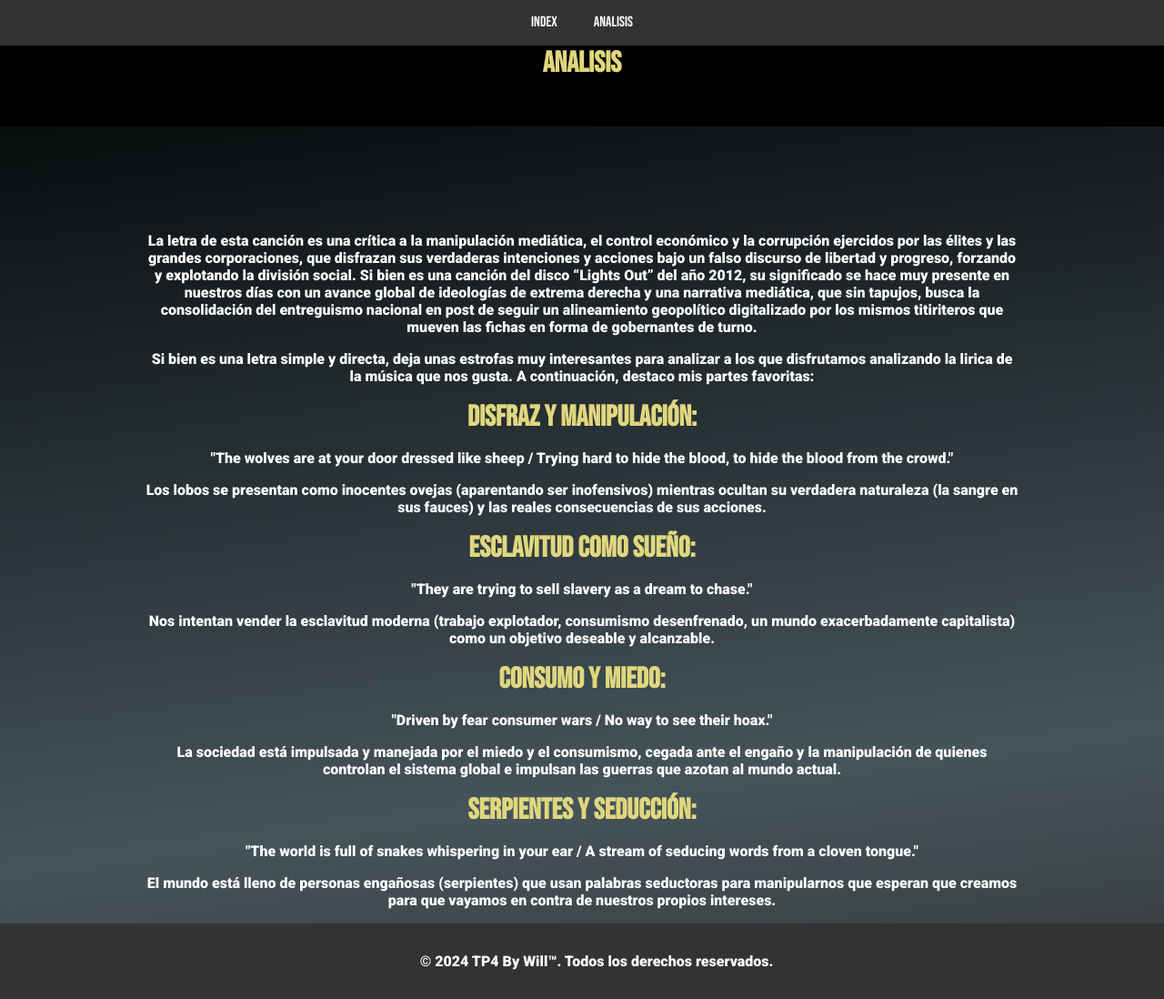
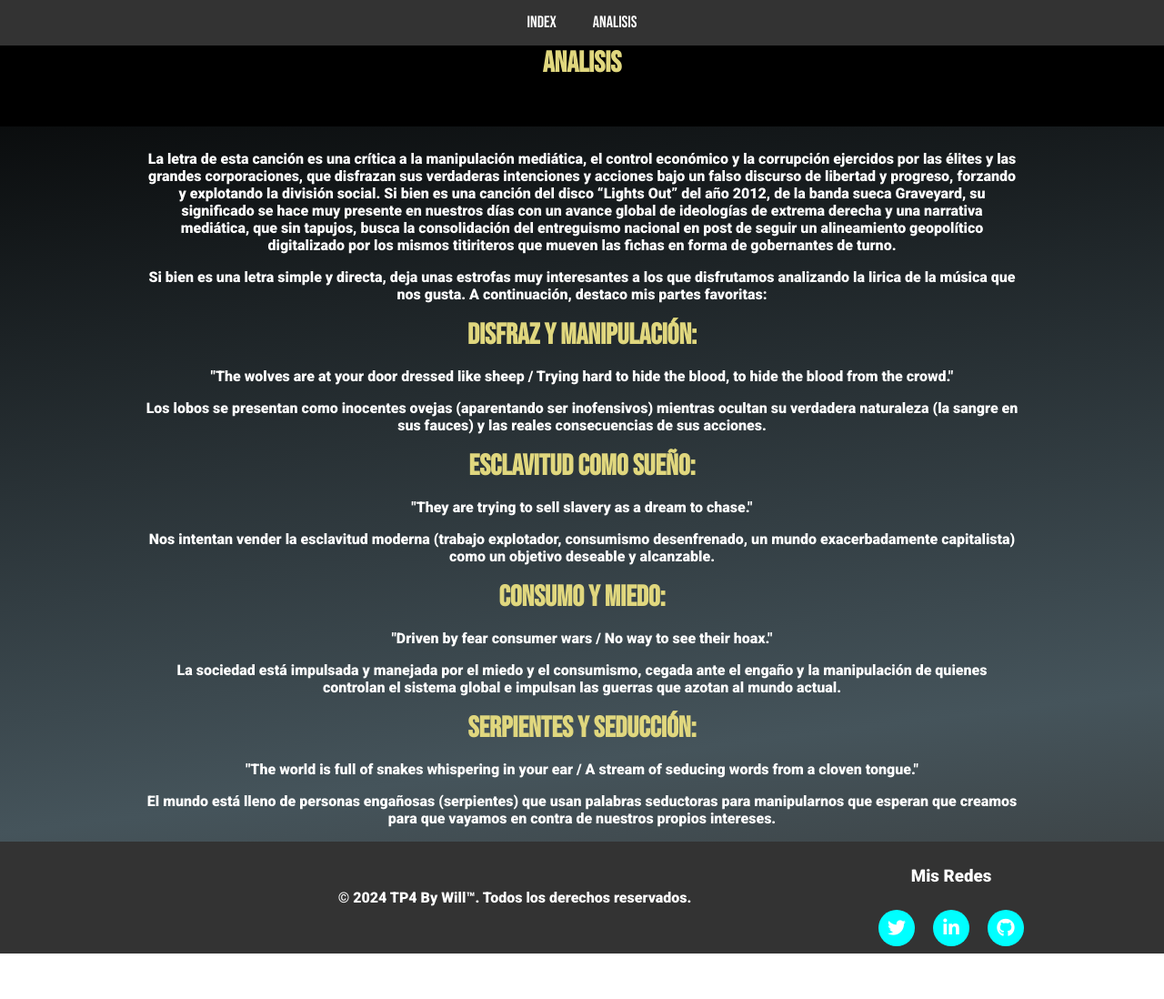
Before and after one commit to WolfWilson/ElearningUTN_HTMLCSS, a plain HTML site: page TP_Unidad4/analisis.html in a window 1280 px wide. Shown: the top 1098 px of the page at 91% size. After the commit the page ends 1048 px from the top, so only its background shows below. Drawn offline with Linux system fonts and the light colour scheme.

Commit message:
Update tp4

```diff
--- a/TP_Unidad4/analisis.html
+++ b/TP_Unidad4/analisis.html
@@ -8,6 +8,7 @@
     <link rel="preconnect" href="https://fonts.gstatic.com" crossorigin>
     <link href="https://fonts.googleapis.com/css2?family=Bebas+Neue&family=Roboto:wght@900&display=swap" rel="stylesheet">
     <link rel="stylesheet" href="style.css">
+    <link rel="stylesheet" href="https://cdnjs.cloudflare.com/ajax/libs/font-awesome/6.4.0/css/all.min.css" integrity="sha512-iecdLmaskl7CVkqkXNQ/ZH/XLlvWZOJyj7Yy7tcenmpD1ypASozpmT/E0iPtmFIB46ZmdtAc9eNBvH0H/ZpiBw==" crossorigin="anonymous" referrerpolicy="no-referrer" />
 </head>
 <body>
   <header>
@@ -23,9 +24,9 @@
   </header>
   <div class="content_analisis">
       <section class="analysis-section">
-          <p>La letra de esta canción es una crítica a la manipulación mediática, el control económico y la corrupción ejercidos por las élites y las grandes corporaciones, que disfrazan sus verdaderas intenciones y acciones bajo un falso discurso de libertad y progreso, forzando y explotando la división social. Si bien es una canción del disco “Lights Out” del año 2012, su significado se hace muy presente en nuestros días con un avance global de ideologías de extrema derecha y una narrativa mediática, que sin tapujos, busca la consolidación del entreguismo nacional en post de seguir un alineamiento geopolítico digitalizado por los mismos titiriteros que mueven las fichas en forma de gobernantes de turno.</p>
+          <p>La letra de esta canción es una crítica a la manipulación mediática, el control económico y la corrupción ejercidos por las élites y las grandes corporaciones, que disfrazan sus verdaderas intenciones y acciones bajo un falso discurso de libertad y progreso, forzando y explotando la división social. Si bien es una canción del disco “Lights Out” del año 2012, de la banda sueca <b> Graveyard</b>, su significado se hace muy presente en nuestros días con un avance global de ideologías de extrema derecha y una narrativa mediática, que sin tapujos, busca la consolidación del entreguismo nacional en post de seguir un alineamiento geopolítico digitalizado por los mismos titiriteros que mueven las fichas en forma de gobernantes de turno.</p>
 
-          <p>Si bien es una letra simple y directa, deja unas estrofas muy interesantes para analizar a los que disfrutamos analizando la lirica de la música que nos gusta. A continuación, destaco mis partes favoritas:</p>
+          <p>Si bien es una letra simple y directa, deja unas estrofas muy interesantes a los que disfrutamos analizando la lirica de la música que nos gusta. A continuación, destaco mis partes favoritas:</p>
 
           <div class="lista">
             <h4>Disfraz y Manipulación:</h4>
@@ -47,7 +48,17 @@
       </section>
   </div>
   <footer>
-      <p>&copy; 2024 TP4 By Will™. Todos los derechos reservados.</p>
-  </footer>
+    <div class="container-footer">
+        <div class="text-footer">&copy; 2024 TP4 By Will™. Todos los derechos reservados.</div>
+        <div class="link">
+            <h3>Mis Redes</h3>
+            <div class="socials">
+                <a href="https://x.com/WolfWilson86"><i class="fab fa-twitter"></i></a>
+                <a href="https://www.linkedin.com/in/wilson-wolf-330a70257/"><i class="fab fa-linkedin-in"></i></a>
+                <a href="https://github.com/WolfWilson/"><i class="fab fa-github"></i></a>
+            </div>
+        </div>
+    </div>
+</footer>
 </body>
 </html>
--- a/TP_Unidad4/style.css
+++ b/TP_Unidad4/style.css
@@ -17,7 +17,7 @@ body {
     position: fixed;
     top: 0;
     z-index: 1000;
-    height: 50px; /* Ajustar la altura del menú de navegación */
+    height: 50px;
 }
 
 .navbar ul {
@@ -26,13 +26,12 @@ body {
     padding: 0;
     display: flex;
     justify-content: center;
-    height: 100%; /* Alinea los elementos de la lista verticalmente */
+    height: 100%;
+    align-items: center;
 }
 
 .navbar ul li {
-    display: flex; /* Alinea los enlaces verticalmente */
-    align-items: center; /* Alinea los enlaces verticalmente */
-    padding: 0 20px; /* Ajusta el espaciado horizontal */
+    padding: 0 20px;
 }
 
 .navbar ul li a {
@@ -41,13 +40,33 @@ body {
     text-decoration: none;
     display: block;
     font-family: 'Bebas Neue', sans-serif;
-    font-size: 16px;
-    line-height: 50px; /* Asegura que el texto esté alineado verticalmente */
+    font-size: 18px;
+    line-height: 50px;
+    transition: color 0.3s ease;
+    position: relative;
+}
+
+.navbar ul li a::after {
+    content: '';
+    position: absolute;
+    width: 0;
+    height: 2px;
+    display: block;
+    margin-top: 5px;
+    right: 0;
+    background: #e0d77e;
+    transition: width 0.3s ease;
+    -webkit-transition: width 0.3s ease;
+}
+
+.navbar ul li a:hover::after {
+    width: 100%;
+    left: 0;
+    background-color: #e0d77e;
 }
 
 .navbar ul li a:hover {
-    background-color: #575757;
-    color: #e0d77e;
+    color: #e7e768;
 }
 
 .content {
@@ -55,7 +74,7 @@ body {
     width: 100%;
     max-width: 960px;
     margin: 0 auto;
-    padding-top: 100px; /* Añade más espacio para la barra de navegación */
+    padding-top: 10px; /* Añade más espacio para la barra de navegación */
 }
 
 .content_analisis {
@@ -63,9 +82,7 @@ body {
     width: 100%;
     max-width: 960px;
     margin: 0 auto;
-    padding-top: 100px; /* Añade más espacio para la barra de navegación */
-
-
+    padding-top: 10px; /* Añade más espacio para la barra de navegación */
 }
 
 .header_container {
@@ -199,15 +216,6 @@ button:hover {
     background-color: #0056b3;
 }
 
-footer {
-    background-color: #333;
-    color: #fff;
-    text-align: center;
-    padding: 1rem;
-    margin-top: auto;
-    width: 100%;
-}
-
 @media (min-width: 1024px) {
     .album-lyrics-container {
         flex-direction: row;
@@ -223,4 +231,64 @@ footer {
         max-width: 60%;
         max-height: 700px;
     }
+
+    footer {
+        background-color: #333;
+        color: #fff;
+        padding: 0.5rem 1rem; /* Reduce la altura del footer */
+        margin-top: auto;
+        width: 100%;
+        display: flex;
+        justify-content: space-between;
+        align-items: center;
+    }
+
+    .container-footer {
+        display: flex;
+        justify-content: space-between;
+        width: 100%;
+        max-width: 960px;
+        margin: 0 auto;
+        align-items: center;
+    }
+
+    .text-footer {
+        text-align: center;
+        flex: 1;
+    }
+
+    .link {
+        display: flex;
+        flex-direction: column;
+        align-items: center;
+    }
+
+    .socials {
+        display: flex;
+        justify-content: center;
+        margin-top: 0.5rem;
+    }
+
+    .socials a {
+        display: inline-block;
+        min-height: 40px;
+        width: 40px;
+        background-color: aqua;
+        margin: 0 10px;
+        text-align: center;
+        line-height: 40px;
+        border-radius: 50%;
+        color: white;
+        font-size: 20px;
+    }
+
+    .link a :hover {
+        color: #0056b3;
+
+    }
+    .socials a:hover {
+        background-color: rgb(255, 255, 255);
+    }
+
+
 }
```
Also changed, not shown: TP_Unidad4/index.html (+13 -2 lines).
